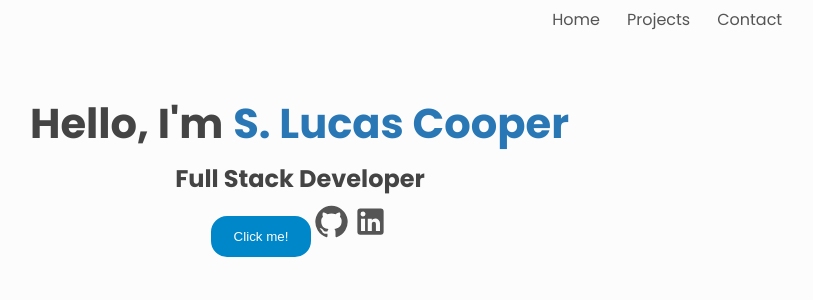
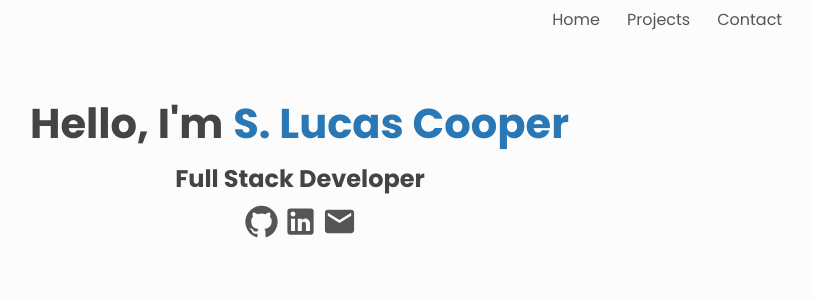
Before and after one commit to StanleyCooper/my-portfolio-website, a React (Create React App) app: page / in a window 1280 px wide. Shown: the top 300 px of the page, without its empty margins (340-1153 px from the left). Built offline with nearby package versions, Linux system fonts and the light colour scheme.

Commit message:
removed clickme button

```diff
--- a/src/components/Home.js
+++ b/src/components/Home.js
@@ -3,6 +3,7 @@ import { hero } from '../data/data'
 import { useHistory } from 'react-router-dom'
 import GitHubIcon from '@mui/icons-material/GitHub';
 import LinkedInIcon from '@mui/icons-material/LinkedIn';
+import EmailIcon from '@mui/icons-material/Email';
 
 export default function Home() {
 
@@ -21,11 +22,9 @@ export default function Home() {
         <h2>{hero.title}</h2>
       </div>
       <div className="contact-buttons">
-        <button className='btn' onClick={() => clickHandler()}>
-            Click me!
-        </button>
-        <a className='link'><GitHubIcon fontSize="large" /></a>
+        <a className='link' href='https://github.com/StanleyCooper'><GitHubIcon fontSize="large" /></a>
         <a className='link'><LinkedInIcon fontSize="large"/></a>
+        <a className='link'><EmailIcon fontSize="large"/></a>
       </div>
     </div>
   )
```
